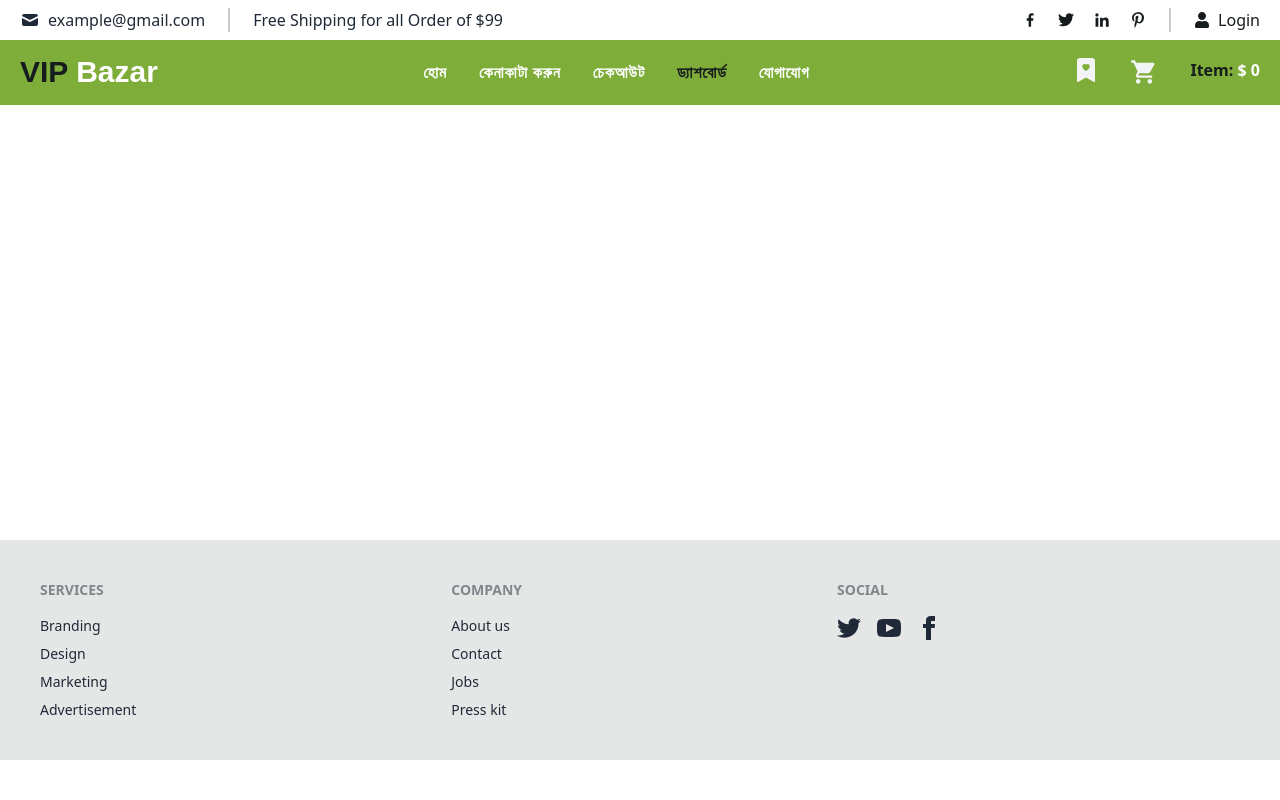
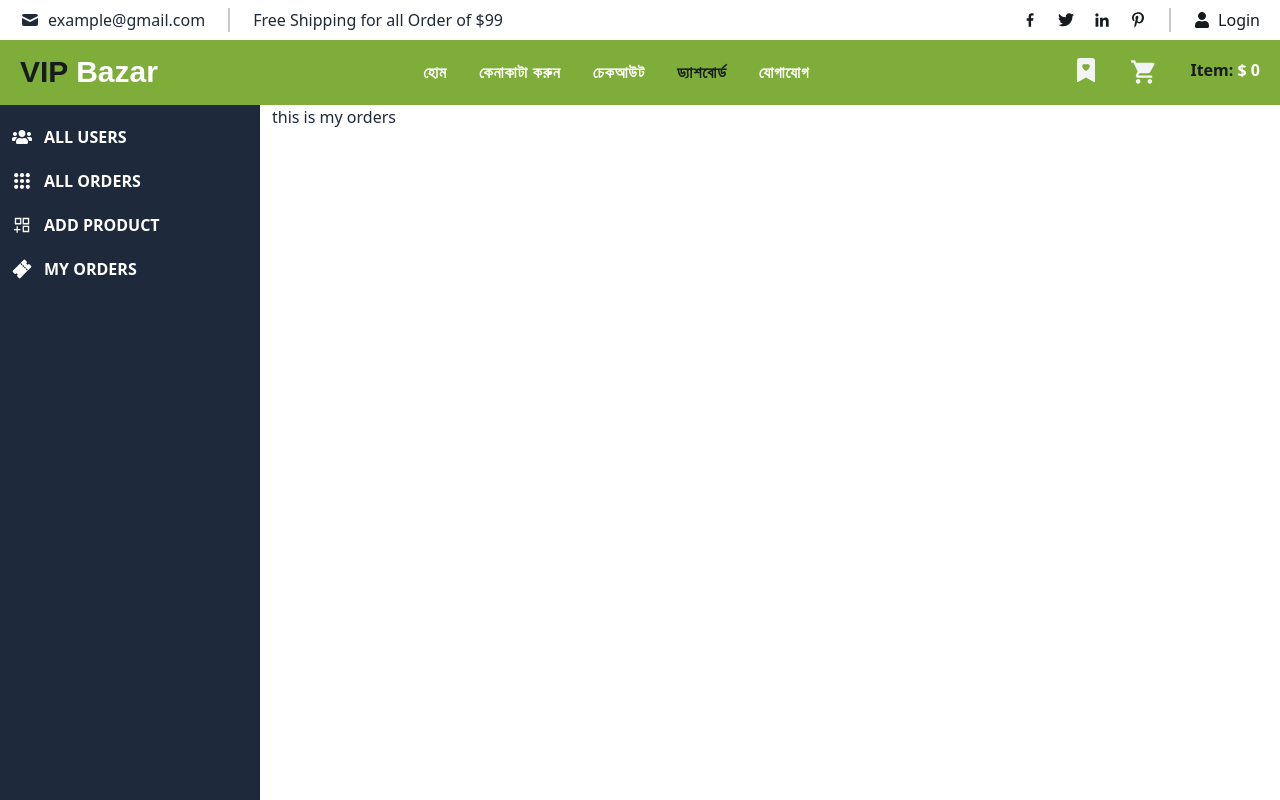
Before and after one commit to team-binarybrains/Ecommerce-client, a React (Create React App) app: page /dashboard/my-orders in a window 1280 px wide. Shown: the top 800 px of the page. Built offline with nearby package versions, Linux system fonts and the light colour scheme.

Commit message:
dashboard all route implimented

```diff
--- a/src/App.js
+++ b/src/App.js
@@ -1,3 +1,4 @@
+import { useEffect } from "react";
 import "./App.css";
 import { Route, Routes, useLocation } from "react-router-dom";
 import Home from "./Component/Home/Home";
@@ -7,7 +8,10 @@ import ProductDetail from "./Component/ProductDetails/ProductDetail";
 import Footer from "./Component/Footer/Footer";
 import Checkout from "./Component/Checkout/Checkout";
 import AllProducts from "./Component/AllProducts/AllProducts";
-import { useEffect } from "react";
+import AllUser from "./Component/Dashboard/AllUser/AllUser"
+import AllOrders from "./Component/Dashboard/AllOrders/AllOrders";
+import AddProduct from "./Component/Dashboard/AddProduct/AddProduct";
+import MyOrders from "./Component/Dashboard/MyOrders/MyOrders";
 
 function App() {
   const { pathname } = useLocation();
@@ -22,9 +26,14 @@ function App() {
         <Routes>
           <Route path="/" element={<Home />}></Route>
 
+          {/*-------------- dashboard start ------------------*/}
           <Route path="/dashboard" element={<Dashboard />}>
-
+            <Route path="all-users" element={<AllUser />} />
+            <Route path="all-orders" element={<AllOrders />} />
+            <Route path="add-product" element={<AddProduct />} />
+            <Route path="my-orders" element={<MyOrders />} />
           </Route>
+          {/*-------------- dashboard end ------------------*/}
 
           <Route path="/checkout" element={<Checkout />}></Route>
           <Route
--- a/src/Component/Dashboard/Dashboard.js
+++ b/src/Component/Dashboard/Dashboard.js
@@ -47,7 +47,7 @@ const Dashboard = () => {
             <li className="text-base hover:bg-[#0f172a]  rounded ">
               <Link
                 className="flex items-center"
-                to={"/dashboard/all-order"}
+                to={"/dashboard/all-orders"}
               >
                 <TiThSmall className="text-xl" />
                 <span className=" font-bold"> ALL ORDERS</span>
```
